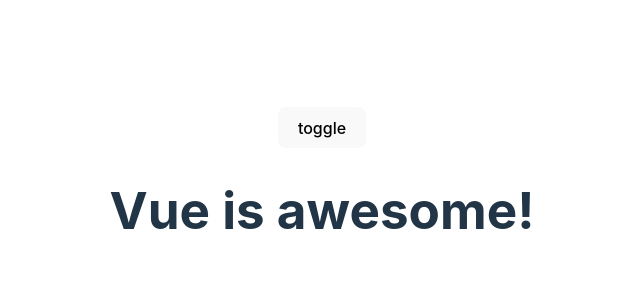
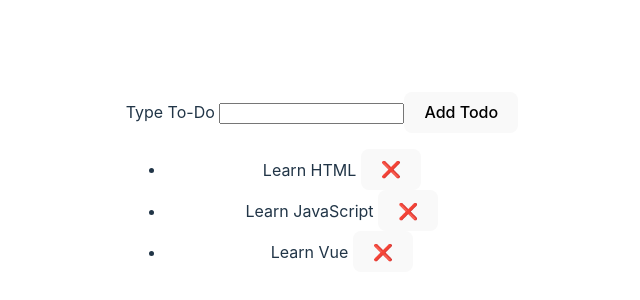
Before and after one commit to SynCROSS/learning-vue3, a Vue app: page / in a window 1280 px wide. Shown: the part 210-510 px from the top of the page, without its empty margins (318-958 px from the left). Built offline with nearby package versions, Linux system fonts and the light colour scheme.

Commit message:
List Rendering

```diff
--- a/src/App.vue
+++ b/src/App.vue
@@ -1,26 +1,69 @@
 <script setup lang="ts">
 import { ref } from 'vue';
 
-const awesome = ref(true);
+// give each todo a unique id
+let id = 0;
 
-const toggle = () => {
-  awesome.value = !awesome.value;
+type Todo = {
+  id: typeof id,
+  text: string
+};
+
+const createTodo = (text: Todo['text']): Todo => {
+  const todo: Todo = {
+    id,
+    text,
+  };
+  id += 1;
+  return todo;
+};
+
+const newTodo = ref('');
+const todos = ref<Todo[]>([
+  createTodo('Learn HTML'),
+  createTodo('Learn JavaScript'),
+  createTodo('Learn Vue'),
+]);
+
+const addTodo = () => {
+  todos.value.push(createTodo(newTodo.value));
+  newTodo.value = '';
+};
+
+const removeTodo = (todo: Todo) => {
+  const index = todos.value.indexOf(todo);
+
+  if (Number.isInteger(index) && index >= 0) {
+    todos.value.splice(index, 1);
+  }
 };
 </script>
 
 <template>
-  <button
-    type="button"
-    role="button"
-    :aria-pressed="!awesome"
-    @click="toggle"
-  >
-    toggle
-  </button>
-  <h1 v-if="awesome">
-    Vue is awesome!
-  </h1>
-  <h1 v-else>
-    Oh no 😢
-  </h1>
+  <form @submit.prevent="addTodo">
+    <label for="input-todo-text">Type To-Do
+      <input
+        id="input-todo-text"
+        v-model="newTodo"
+        type="text"
+      >
+    </label>
+    <button
+      type="submit"
+      role="button"
+    >
+      Add Todo
+    </button>
+  </form>
+  <ul>
+    <li
+      v-for="todo in todos"
+      :key="todo.id"
+    >
+      {{ todo.text }}
+      <button @click="removeTodo(todo)">
+        ❌
+      </button>
+    </li>
+  </ul>
 </template>
```
